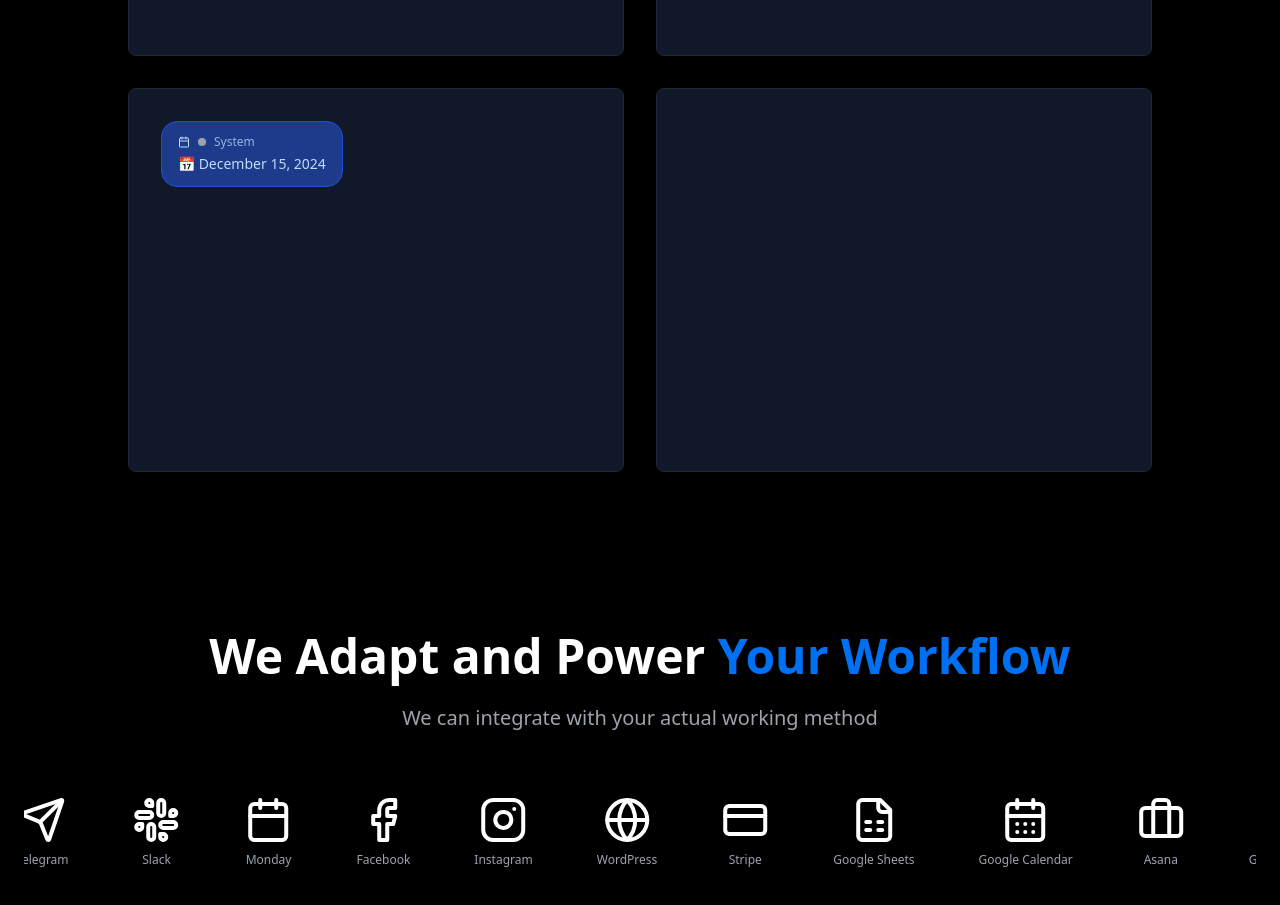
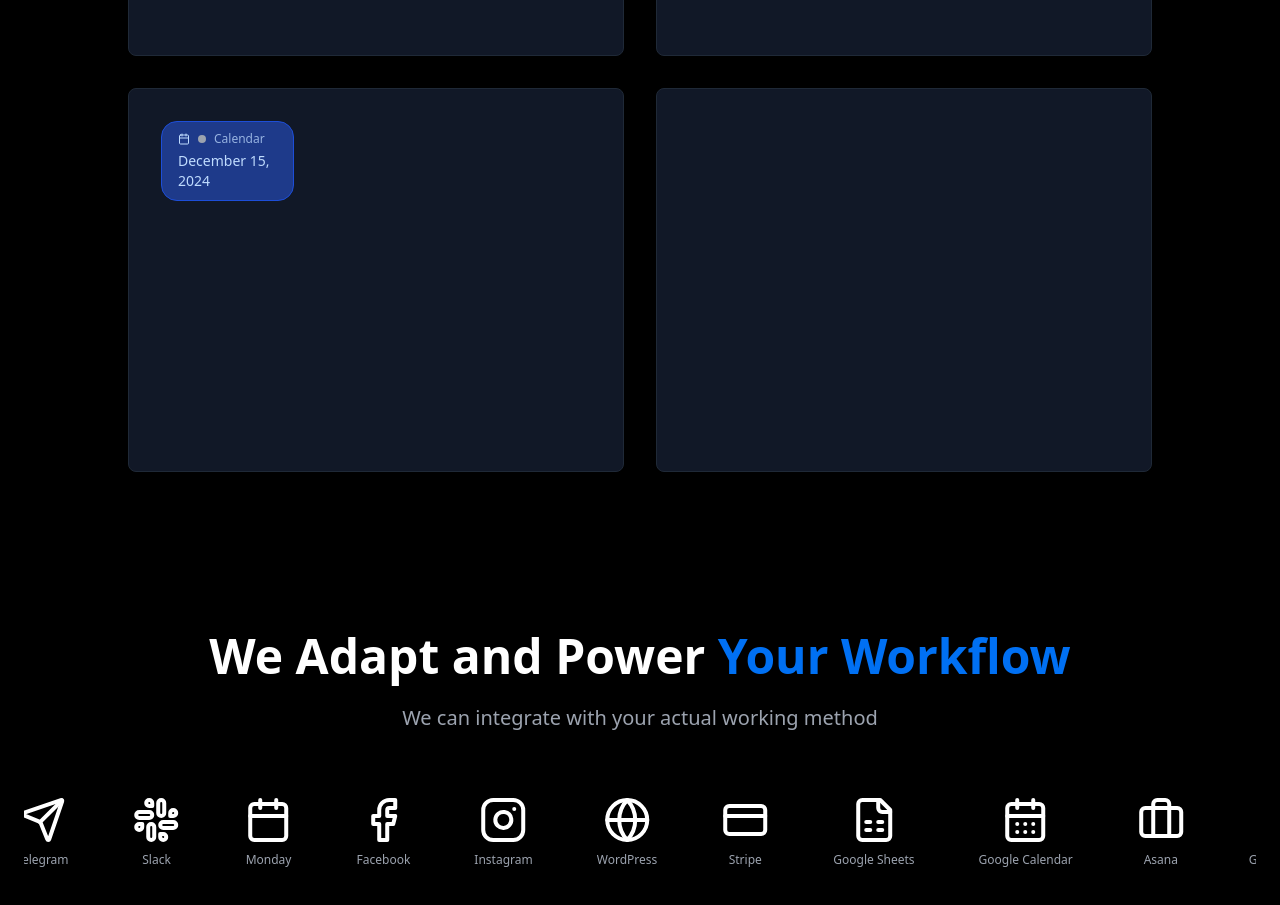
Before and after one commit to gerrybarria/cirkadian-ai-automate, a React (Vite) app: page / in a window 1280 px wide. Shown: the part 1380-2285 px from the top of the page. Built offline with nearby package versions, Linux system fonts and the light colour scheme.

Commit message:
Refactor: Update dentist demo animation
Adjusted the dentist demo to display a single, animated calendar element instead of a conversation-style layout.

```diff
--- a/src/components/AnimatedDemos.tsx
+++ b/src/components/AnimatedDemos.tsx
@@ -39,21 +39,35 @@ const conversations = {
     delay: 2500
   }],
   dentist: [{
-    type: 'calendar',
-    text: "📅 December 15, 2024",
-    delay: 1000
+    type: 'date',
+    text: "December 15, 2024",
+    delay: 1000,
+    position: { row: 0, col: 0 }
   }, {
     type: 'appointment',
-    text: "🦷 Dr. Smith - Dental Cleaning\n⏰ 2:00 PM - 3:00 PM",
-    delay: 1500
+    text: "Dr. Smith - Dental Cleaning\n2:00 PM - 3:00 PM",
+    delay: 1500,
+    position: { row: 1, col: 0 }
   }, {
-    type: 'patient',
-    text: "👤 Patient: Sarah Johnson\n📝 Regular checkup + teeth whitening consultation",
-    delay: 2000
+    type: 'date',
+    text: "December 16, 2024",
+    delay: 2000,
+    position: { row: 0, col: 1 }
   }, {
-    type: 'system',
-    text: "✅ Appointment scheduled\n📱 Reminder sent to patient",
-    delay: 2500
+    type: 'appointment',
+    text: "Dr. Johnson - Teeth Whitening\n10:00 AM - 11:00 AM",
+    delay: 2500,
+    position: { row: 1, col: 1 }
+  }, {
+    type: 'date',
+    text: "December 17, 2024",
+    delay: 3000,
+    position: { row: 0, col: 2 }
+  }, {
+    type: 'appointment',
+    text: "Dr. Smith - Root Canal\n3:00 PM - 4:30 PM",
+    delay: 3500,
+    position: { row: 1, col: 2 }
   }],
   realEstate: [{
     type: 'property',
@@ -159,6 +173,9 @@ export const AnimatedDemos = () => {
       bgColor = "bg-teal-900 text-teal-200 border border-teal-700";
     } else if (message.type === 'status') {
       bgColor = "bg-emerald-900 text-emerald-200 border border-emerald-700";
+    } else if (message.type === 'date') {
+      bgColor = "bg-blue-900 text-blue-200 border border-blue-700";
+      icon = <Calendar className="w-3 h-3" />;
     }
 
     return (
@@ -170,11 +187,58 @@ export const AnimatedDemos = () => {
             <span className="text-xs opacity-75">
               {message.type === 'customer' ? 'Customer' :
                message.type === 'ai' ? 'CirkadianAI' :
+               message.type === 'date' ? 'Calendar' :
                'System'}
             </span>
           </div>
           <p className="text-sm whitespace-pre-line">{message.text}</p>
         </div>
+      </div>
+    );
+  };
+
+  const renderCalendarGrid = () => {
+    const dentistMessages = conversations.dentist.slice(0, visibleMessages.dentist);
+
+    return (
+      <div className="grid grid-cols-3 gap-4 h-full">
+        {[0, 1, 2].map(col => (
+          <div key={col} className="space-y-4">
+            {[0, 1].map(row => {
+              const message = dentistMessages.find(msg =>
+                msg.position && msg.position.col === col && msg.position.row === row
+              );
+
+              if (!message) return <div key={row} className="h-20" />;
+
+              let bgColor = "bg-gray-800 text-white border border-gray-700";
+              let icon = null;
+
+              if (message.type === 'date') {
+                bgColor = "bg-blue-900 text-blue-200 border border-blue-700";
+                icon = <Calendar className="w-3 h-3" />;
+              } else if (message.type === 'appointment') {
+                bgColor = "bg-green-900 text-green-200 border border-green-700";
+                icon = <Clock className="w-3 h-3" />;
+              }
+
+              return (
+                <div key={row} className="animate-fade-in">
+                  <div className={`px-4 py-3 rounded-2xl ${bgColor} h-20 flex flex-col justify-center`}>
+                    <div className="flex items-center gap-2 mb-1">
+                      {icon}
+                      <div className="w-2 h-2 rounded-full bg-gray-400" />
+                      <span className="text-xs opacity-75">
+                        {message.type === 'date' ? 'Calendar' : 'Appointment'}
+                      </span>
+                    </div>
+                    <p className="text-sm whitespace-pre-line">{message.text}</p>
+                  </div>
+                </div>
+              );
+            })}
+          </div>
+        ))}
       </div>
     );
   };
@@ -201,9 +265,13 @@ export const AnimatedDemos = () => {
           {demos.map((demo, idx) => (
             <Card key={demo} className="bg-gray-900 border-gray-800 p-8 hover:border-gray-600 transition-all duration-300 h-96">
               <div className="space-y-4 h-full overflow-hidden">
-                {conversations[demo as keyof typeof conversations]
-                  .slice(0, visibleMessages[demo])
-                  .map((message, index) => renderMessage(message, index))}
+                {demo === 'dentist' ? (
+                  renderCalendarGrid()
+                ) : (
+                  conversations[demo as keyof typeof conversations]
+                    .slice(0, visibleMessages[demo])
+                    .map((message, index) => renderMessage(message, index))
+                )}
               </div>
             </Card>
           ))}
```
